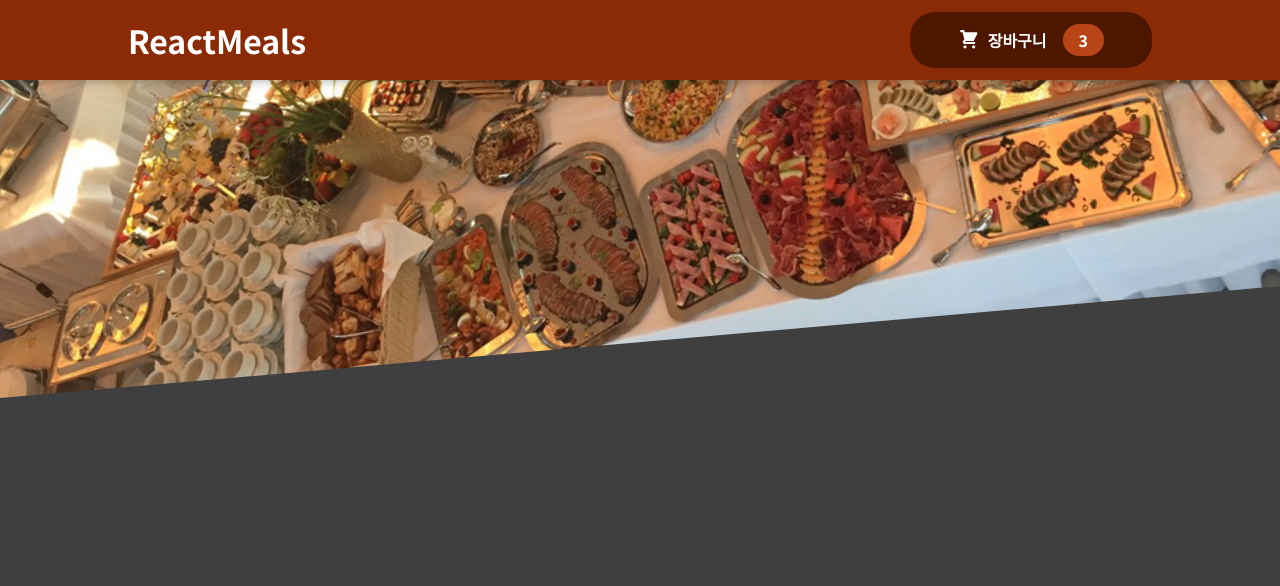
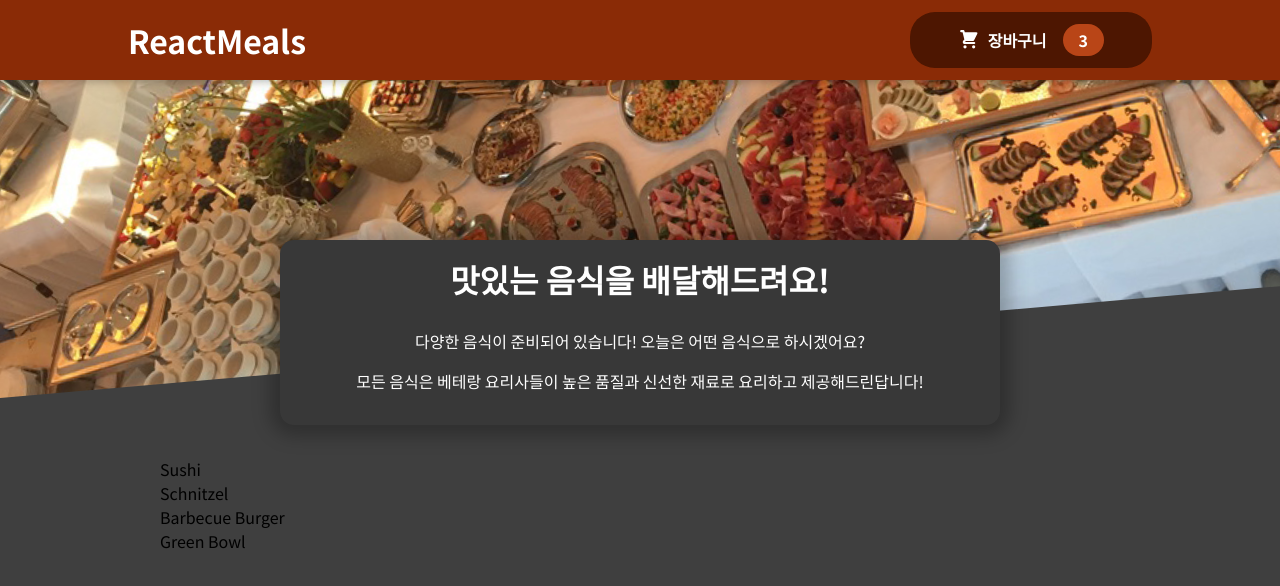
Before and after one commit to gyonnmi/udemy-react-FoodOrederApp, a React (Create React App) app: page / in a window 1280 px wide. Shown: the top 586 px of the page. Built offline with nearby package versions, Linux system fonts and the light colour scheme.

Commit message:
Add: Meals Component

```diff
--- a/src/App.js
+++ b/src/App.js
@@ -1,10 +1,14 @@
 import React from 'react';
 import Header from './components/Layout/Header';
+import Meals from './components/Meals/Meals';
 
 function App() {
   return (
     <React.Fragment>
       <Header />
+      <main>
+        <Meals />
+      </main>
     </React.Fragment>
   );
 }
--- /dev/null
+++ b/src/components/Meals/AvailableMeals.js
@@ -0,0 +1,42 @@
+import React from 'react';
+import classes from './AvailableMeals.module.css';
+
+const DUMMY_MEALS = [
+  {
+    id: 'm1',
+    name: 'Sushi',
+    description: 'Finest fish and veggies',
+    price: 22.99,
+  },
+  {
+    id: 'm2',
+    name: 'Schnitzel',
+    description: 'A german specialty!',
+    price: 16.5,
+  },
+  {
+    id: 'm3',
+    name: 'Barbecue Burger',
+    description: 'American, raw, meaty',
+    price: 12.99,
+  },
+  {
+    id: 'm4',
+    name: 'Green Bowl',
+    description: 'Healthy...and green...',
+    price: 18.99,
+  },
+];
+
+// AvailableMeals = 주문 가능한 음식
+const AvailableMeals = () => {
+  const mealsList = DUMMY_MEALS.map((meal) => <li>{meal.name}</li>);
+
+  return (
+    <section className={classes.meals}>
+      <ul>{mealsList}</ul>
+    </section>
+  );
+};
+
+export default AvailableMeals;
--- /dev/null
+++ b/src/components/Meals/AvailableMeals.module.css
@@ -0,0 +1,24 @@
+.meals {
+  max-width: 60rem;
+  width: 90%;
+  margin: 2rem auto;
+  animation: meals-appear 1s ease-out forwards;
+}
+
+.meals ul {
+  list-style: none;
+  margin: 0;
+  padding: 0;
+}
+
+@keyframes meals-appear {
+  from {
+    opacity: 0;
+    transform: translateY(3rem);
+  }
+
+  to {
+    opacity: 1;
+    transform: translateY(0);
+  }
+}
--- /dev/null
+++ b/src/components/Meals/Meals.js
@@ -0,0 +1,14 @@
+import React from 'react';
+import AvailableMeals from './AvailableMeals';
+import MealsSummary from './MealsSummary';
+
+const Meals = () => {
+  return (
+    <React.Fragment>
+      <MealsSummary />
+      <AvailableMeals />
+    </React.Fragment>
+  );
+};
+
+export default Meals;
--- /dev/null
+++ b/src/components/Meals/MealsSummary.js
@@ -0,0 +1,18 @@
+import React from 'react';
+import classes from './MealsSummary.module.css';
+
+// MealsSummary = 음식 요약
+const MealsSummary = () => {
+  return (
+    <section className={classes.summary}>
+      <h2>맛있는 음식을 배달해드려요!</h2>
+      <p>다양한 음식이 준비되어 있습니다! 오늘은 어떤 음식으로 하시겠어요?</p>
+      <p>
+        모든 음식은 베테랑 요리사들이 높은 품질과 신선한 재료로 요리하고
+        제공해드린답니다!
+      </p>
+    </section>
+  );
+};
+
+export default MealsSummary;
--- /dev/null
+++ b/src/components/Meals/MealsSummary.module.css
@@ -0,0 +1,18 @@
+.summary {
+  text-align: center;
+  max-width: 45rem;
+  width: 90%;
+  margin: auto;
+  margin-top: -10rem;
+  position: relative;
+  background-color: #383838;
+  color: white;
+  border-radius: 14px;
+  padding: 1rem;
+  box-shadow: 0 1px 18px 10px rgba(0, 0, 0, 0.25);
+}
+
+.summary h2 {
+  font-size: 2rem;
+  margin-top: 0;
+}
```
Also changed, not shown: 1 other file (tests, documents, lock files or other folders).
